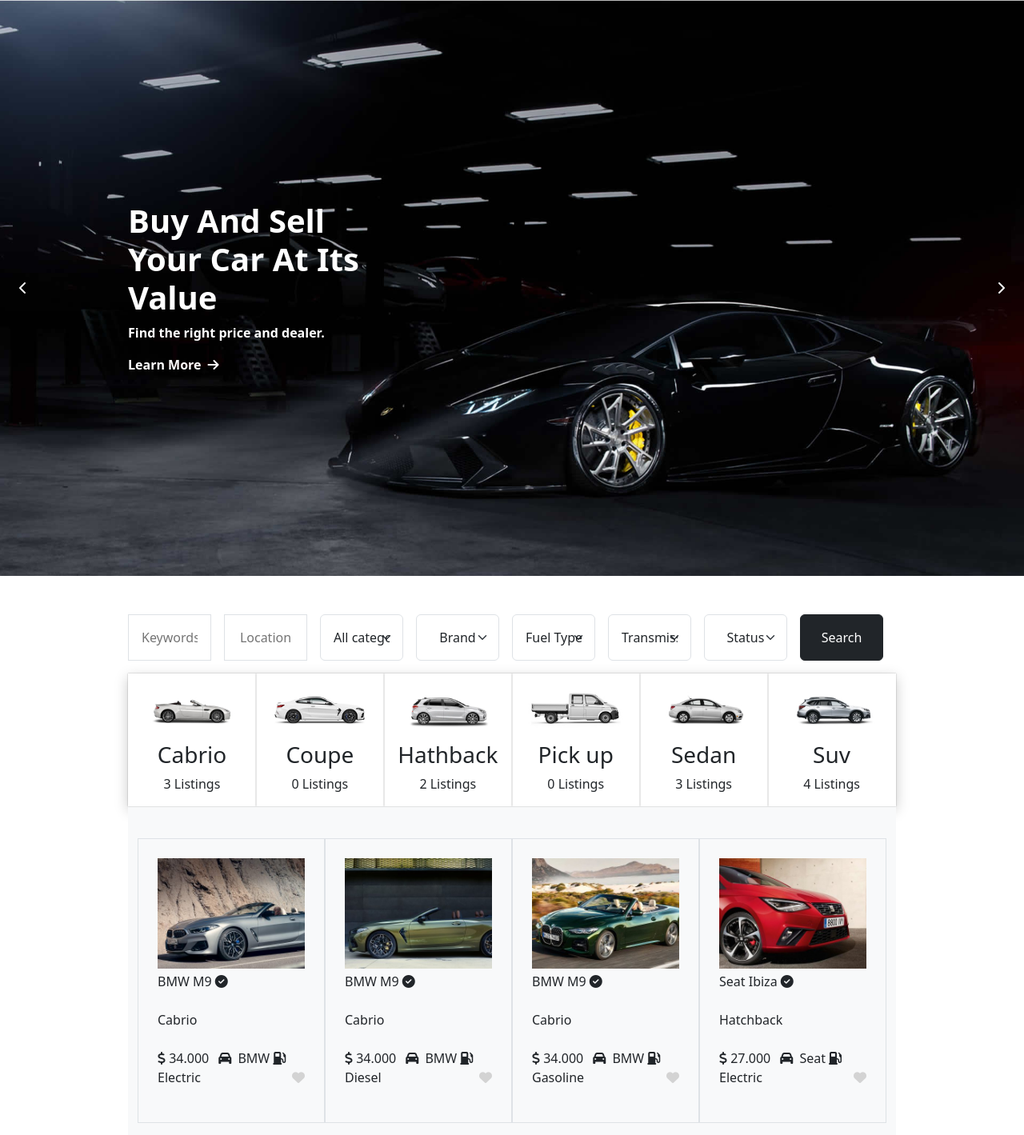
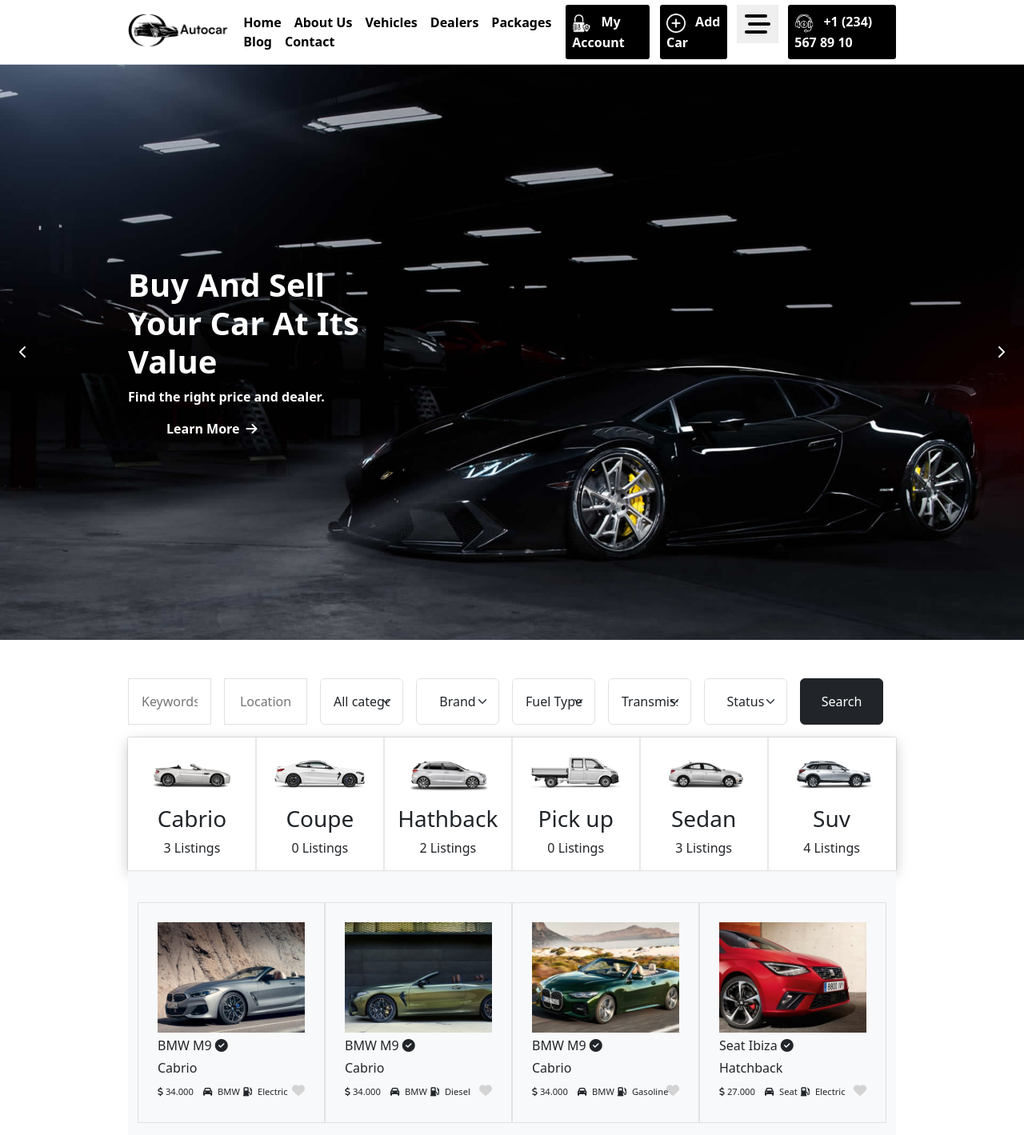
Before and after one commit to davidearbola/proj-html-vuejs, a Vue app: page / in a window 1280 px wide. Shown: the top 1419 px of the page at 80% size. Built offline with nearby package versions, Linux system fonts and the light colour scheme.

Commit message:
assemblaggio componenti per fine lavoro

```diff
--- a/src/App.vue
+++ b/src/App.vue
@@ -38,7 +38,9 @@ export default {
 	>
 		<div ref="cursor" class="cursor"></div>
 		<div ref="outline" class="outline"></div>
+		<PageHeader />
 		<PageMain />
+		<PageFooter />
 	</div>
 </template>
 
--- a/src/Data/store.js
+++ b/src/Data/store.js
@@ -1,6 +1,7 @@
 import { reactive } from "vue";
 
 const iMieiDati = reactive({
+	// Dati Davide
 	customer: {
 		title: "What Are Our Customer Saying ?",
 		subtitle: "Opinion from our Happy Customers.",
@@ -178,8 +179,6 @@ const iMieiDati = reactive({
 		},
 	],
 	number: 0,
-
-	// Componente SearchCar
 	SearchCar: {
 		AllCategories: [
 			"Cabrio",
@@ -236,6 +235,98 @@ const iMieiDati = reactive({
 			Sottotitolo: "4 Listings",
 		},
 	],
+	// Dati Dihep
+	navbarLogo: `logo-autocar11.png`,
+	footerLogo: `logo-footer-autocar11.png`,
+
+	headerData: {
+		navbarLinks: [
+			{ text: `Home`, link: `https://example.com` },
+			{ text: `About Us`, link: `https://example.com` },
+			{ text: `Vehicles`, link: `https://example.com` },
+			{ text: `Dealers`, link: `https://example.com` },
+			{ text: `Packages`, link: `https://example.com` },
+			{ text: `Blog`, link: `https://example.com` },
+			{ text: `Contact`, link: `https://example.com` },
+		],
+	},
+
+	footerData: {
+		acSocials: {
+			facebook: {
+				icon: `fa-brands fa-facebook-f`,
+				link: `https://example.com`,
+			},
+			instagram: {
+				icon: `fa-brands fa-instagram`,
+				link: `https://example.com`,
+			},
+			twitter: {
+				icon: `fa-brands fa-twitter`,
+				link: `https://example.com`,
+			},
+		},
+		//Ogni sezione del footer ha i suoi dati
+		autocarInfo: {
+			acLocation: {
+				text: `New Jersey, USA`,
+				icon: `fa-solid fa-location-dot`,
+			},
+			acEmail: {
+				text: `example@example.com`,
+				icon: `fa-regular fa-envelope`,
+			},
+			acPhone: {
+				text: `+1 (234) 567 89 10`,
+				icon: `fa-solid fa-phone`,
+			},
+		},
+		autocarAccount: {
+			myAccount: {
+				name: `My Account`,
+				link: `https://example.com`,
+			},
+			checkout: {
+				name: `Checkout`,
+				link: `https://example.com`,
+			},
+			cart: {
+				name: `Cart`,
+				link: `https://example.com`,
+			},
+			packages: {
+				name: `Packages`,
+				link: `https://example.com`,
+			},
+			addCar: {
+				name: `Add Car`,
+				link: `https://example.com`,
+			},
+		},
+		autocarQuickLinks: {
+			home: {
+				name: `Home`,
+				link: `https://example.com`,
+			},
+			aboutUs: {
+				name: `About us`,
+				link: `https://example.com`,
+			},
+			blog: {
+				name: `Blog`,
+				link: `https://example.com`,
+			},
+			contact: {
+				name: `Contact`,
+				link: `https://example.com`,
+			},
+			refundAndReturn: {
+				name: `Refund & Returns`,
+				link: `https://example.com`,
+			},
+		},
+		pageCredits: "2022 Autocar - All Rigthts Reserved",
+	},
 });
 
 export default iMieiDati;
--- /dev/null
+++ b/src/components/AutocarFooter.vue
@@ -0,0 +1,216 @@
+<script>
+import store from "../Data/store.js";
+
+export default {
+	components: {},
+
+	data() {
+		return {
+			store,
+		};
+	},
+
+	methods: {
+		getImg(path) {
+			let risultato = new URL(`../assets/Img/${path}`, import.meta.url);
+			return risultato.href;
+		},
+	},
+};
+</script>
+
+<template>
+	<div id="footerWrapper">
+		<div id="footerContent" class="w-75 mx-auto">
+			<!-- Inbox -->
+			<section id="footerInfobox">
+				<div id="footerLogo">
+					<img :src="getImg(store.footerLogo)" alt="" />
+				</div>
+				<p
+					class="infoboxItem"
+					v-for="element in store.footerData.autocarInfo"
+				>
+					<i :class="element.icon"></i>
+					<span>{{ element.text }}</span>
+				</p>
+				<div id="footerSocials">
+					<a
+						v-for="social in store.footerData.acSocials"
+						:href="social.link"
+					>
+						<i :class="social.icon"></i>
+					</a>
+				</div>
+			</section>
+			<!-- Newsletter -->
+			<section id="footerNewsletter">
+				<p class="footerTitle">Join Our Newsletter</p>
+				<p class="footerDetails">
+					Subscribe to be informed about our services and products.
+				</p>
+				<input
+					type="text"
+					id="userEmail"
+					placeholder="Your Email Adress"
+				/>
+				<div id="subscribeDiv">
+					Subscribe <i class="fa-solid fa-arrow-right"></i>
+				</div>
+			</section>
+			<!-- MyAccount -->
+			<section id="footerMyAccount">
+				<p class="footerTitle">My account</p>
+				<ul>
+					<li v-for="item in store.footerData.autocarAccount">
+						<a :href="item.link">
+							{{ item.name }}
+						</a>
+					</li>
+				</ul>
+			</section>
+			<!-- QuickLinks -->
+			<section id="footerQuickLinks">
+				<p class="footerTitle">Quick Links</p>
+				<ul>
+					<li v-for="item in store.footerData.autocarQuickLinks">
+						<a :href="item.link">
+							{{ item.name }}
+						</a>
+					</li>
+				</ul>
+			</section>
+		</div>
+
+		<div id="footerCredits" class="mb-0 pb-2">
+			<i class="fa-regular fa-copyright"></i>
+			{{ store.footerData.pageCredits }}
+		</div>
+	</div>
+</template>
+
+<style scoped>
+#footerWrapper {
+	background-color: black;
+	color: white;
+	padding-top: 3rem;
+}
+
+#footerContent {
+	display: flex;
+	gap: 1rem;
+	font-size: 5rem;
+	justify-content: space-between;
+}
+
+#footerContent > section {
+	font-size: 1rem;
+	display: flex;
+	flex-direction: column;
+	flex-direction: column;
+}
+
+#footerContent a {
+	color: white;
+	text-decoration: none;
+}
+
+/* Stili infobox */
+#footerInfobox {
+	width: 20%;
+}
+
+#footerLogo > img {
+	width: 100%;
+	margin-bottom: 1.5rem;
+}
+
+.infoboxItem {
+	display: flex;
+	flex-wrap: nowrap;
+	font-size: 0.85rem;
+	margin: 0.5rem 0;
+}
+
+.infoboxItem p {
+	display: inline-block;
+}
+
+.infoboxItem i {
+	display: inline-block;
+	font-size: 1.5rem;
+	margin-right: 1rem;
+	width: 1.5rem;
+}
+
+.infoboxItem span {
+	width: calc(100% - 1.5rem);
+	white-space: pre-wrap;
+}
+
+#footerSocials {
+	margin: 0.5rem;
+	align-self: center;
+}
+
+#footerSocials > a {
+	margin: 0 1rem;
+}
+
+/* Stili newsletter */
+#footerNewsletter {
+	width: calc(40% - 3rem);
+}
+
+.footerTitle {
+	font-size: 1.5rem;
+	font-weight: 700;
+	margin: 0 0 0.5rem 0;
+}
+
+.footerDetails {
+	font-size: 0.85rem;
+	margin: 0 0 0.8rem 0;
+}
+
+#userEmail {
+	height: 3.5rem;
+	border-radius: 0.2rem;
+	margin-top: 1.3rem;
+	margin-bottom: 0.2rem;
+	padding: 0 1rem;
+}
+
+#subscribeDiv {
+	display: flex;
+	align-items: center;
+	justify-content: center;
+	background-color: white;
+	color: rgb(160, 160, 160);
+	height: 3.5rem;
+	border-radius: 0.2rem;
+}
+
+/* Stili MyAccount */
+#footerMyAccount {
+	width: 20%;
+	max-width: 10rem;
+}
+
+ul {
+	padding: 0 1rem;
+}
+
+/* Stili QuickLinks */
+#footerQuickLinks {
+	width: 20%;
+	max-width: 10rem;
+}
+
+/* Crediti pagina */
+#footerCredits {
+	margin: 1rem auto;
+	text-align: center;
+	font-size: 0.7rem;
+}
+</style>
--- /dev/null
+++ b/src/components/AutocarNavbar.vue
@@ -0,0 +1,187 @@
+<script>
+import store from "../Data/store.js";
+
+export default {
+	components: {},
+
+	data() {
+		return {
+			store,
+		};
+	},
+
+	methods: {
+		getImg(path) {
+			let risultato = new URL(`../assets/Img/${path}`, import.meta.url);
+			return risultato.href;
+		},
+	},
+};
+</script>
+
+<template>
+	<nav>
+		<div id="navContent" class="w-75 mx-auto d-flex align-items-center">
+			<div id="navLogo">
+				<img :src="getImg(store.navbarLogo)" alt="" />
+			</div>
+			<ul>
+				<li v-for="item in store.headerData.navbarLinks">
+					<a :href="item.link">{{ item.text }}</a>
+				</li>
+			</ul>
+			<div id="navButtons">
+				<div id="navMyAccount" class="navButton">
+					<img src="../assets/Icone/padlock.png" alt="" />
+					My Account
+				</div>
+				<div id="navAddCar" class="navButton">
+					<img src="../assets/Icone/add.png" alt="" />
+					Add Car
+				</div>
+
+				<!-- Offcanvas trigger-->
+				<button
+					id="offcanvasTrigger"
+					data-bs-toggle="offcanvas"
+					data-bs-target="#offcanvas"
+					aria-controls="offcanvasExample"
+				>
+					<i class="fa-solid fa-bars-staggered"></i>
+				</button>
+				<!-- Offcanvas-->
+				<div
+					id="offcanvas"
+					class="offcanvas offcanvas-start"
+					tabindex="-1"
+					aria-labelledby="offcanvasLabel"
+				>
+					<div id="offcanvasContent">
+						<img
+							id="offcanvasLabel"
+							:src="getImg(store.navbarLogo)"
+							alt=""
+						/>
+						<h1>Contact Information</h1>
+						<div class="offcanvasDetail">
+							<i class="fa-solid fa-phone-volume"></i><br />
+							<span>{{
+								store.footerData.autocarInfo.acPhone.text
+							}}</span>
+						</div>
+						<div class="offcanvasDetail">
+							<i class="fa-regular fa-envelope"></i><br />
+							<span>{{
+								store.footerData.autocarInfo.acEmail.text
+							}}</span>
+						</div>
+						<div class="offcanvasDetail">
+							<i class="fa-solid fa-map-location-dot"></i><br />
+							<span>{{
+								store.footerData.autocarInfo.acLocation.text
+							}}</span>
+						</div>
+						<div id="offCanSocials">
+							<a
+								v-for="social in store.footerData.acSocials"
+								:href="social.link"
+							>
+								<i class="mx-1" :class="social.icon"></i>
+							</a>
+						</div>
+					</div>
+				</div>
+
+				<div id="navPhoneNumber" class="navButton">
+					<img src="../assets/Icone/headphones.png" alt="" />
+					{{ store.footerData.autocarInfo.acPhone.text }}
+				</div>
+			</div>
+		</div>
+	</nav>
+</template>
+
+<style scoped>
+nav {
+	background-color: white;
+}
+
+a {
+	text-decoration: none;
+	color: black;
+}
+
+#navContent {
+	height: 5rem;
+	gap: 0.3rem;
+	justify-content: space-between;
+	font-weight: 600;
+}
+
+#navLogo {
+	width: 15%;
+}
+
+#navLogo img {
+	height: 3rem;
+}
+
+#navButtons {
+	display: flex;
+	gap: 0.8rem;
+}
+
+.navButton {
+	background-color: black;
+	color: white;
+	font-size: 1rem;
+	border-radius: 0.2rem;
+	padding: 0.6rem 0.5em;
+}
+
+.navButton img {
+	height: 1.5rem;
+	filter: invert(1);
+	margin-right: 0.5rem;
+}
+
+ul {
+	list-style: none;
+	padding: 0;
+	margin: 0;
+}
+
+li {
+	display: inline-block;
+	margin: 0 0.5rem;
+	font-size: 1rem;
+	color: black;
+}
+
+/* Stili offcanvas */
+#offcanvasTrigger {
+	height: 3rem;
+	color: black;
+	font-size: 2rem;
+	padding: 0 0.6rem;
+	border: none;
+}
+
+#offcanvas i {
+	position: relative;
+	bottom: 5%;
+	margin-top: 1rem;
+}
+
+#offcanvasContent {
+	display: flex;
+	flex-direction: column;
+	text-align: center;
+}
+
+.offcanvasdetail {
+	display: flex;
+	flex-direction: column;
+	align-items: center;
+}
+</style>
--- a/src/components/CardAuto.vue
+++ b/src/components/CardAuto.vue
@@ -1,12 +1,12 @@
 <script>
-import Store from "../Data/store.js";
+import store from "../Data/store.js";
 
 export default {
 	components: {},
 
 	data() {
 		return {
-			Store,
+			store,
 		};
 	},
 	methods: {
@@ -16,10 +16,10 @@ export default {
 		},
 
 		addFav(index) {
-			if (this.Store.cardLists[index].heart == false) {
-				this.Store.cardLists[index].heart = true;
+			if (this.store.cardLists[index].heart == false) {
+				this.store.cardLists[index].heart = true;
 			} else {
-				this.Store.cardLists[index].heart = false;
+				this.store.cardLists[index].heart = false;
 			}
 		},
 	},
@@ -33,7 +33,7 @@ export default {
 	<div class="bg-light w-75 mx-auto py-2">
 		<div class="row p-4 align-content-center">
 			<div
-				v-for="(car, i) in Store.cardLists"
+				v-for="(car, i) in store.cardLists"
 				class="b_shad border col-3 p-4 my-2"
 			>
 				<div>
@@ -44,30 +44,30 @@ export default {
 					/>
 				</div>
 				<div class="position-relative">
-					<p class="py-1">
+					<p class="my-1">
 						{{ car.modello }}
 						<span><i class="fa-solid fa-circle-check"></i></span>
 					</p>
-					<p class="py-1">{{ car.tipo }}</p>
-					<p class="py-1">
-						<span class="me-2"
+					<p class="mb-1">{{ car.tipo }}</p>
+					<p class="mb-1">
+						<span class="me-2 my_fs"
 							><i
 								class="my_me fa-sharp fa-solid fa-dollar-sign"
 							></i>
 							{{ car.prezzo }}</span
 						>
-						<span
+						<span class="my_fs"
 							><i class="mx-1 fa-solid fa-car"></i>
 							{{ car.marchio }}</span
 						>
-						<span
+						<span class="my_fs"
 							><i class="mx-1 fa-solid fa-gas-pump"></i>
 							{{ car.carburante }}</span
 						>
 					</p>
 					<span
 						@click="addFav(i)"
-						class="pb-1 position-absolute bottom-0 end-0"
+						class="position-absolute bottom-0 end-0"
 						:class="car.heart == false ? 'lGrey' : 'lRed'"
 						><i class="color_hov fa-solid fa-heart"></i
 					></span>
@@ -99,4 +99,8 @@ export default {
 .color_hov:hover {
 	color: rgb(231, 117, 117);
 }
+
+.my_fs {
+	font-size: 0.7rem;
+}
 </style>
--- a/src/components/Carosello.vue
+++ b/src/components/Carosello.vue
@@ -88,7 +88,7 @@ export default {
 					</h1>
 					<p class="fw-bold">{{ store.CaroselloSottotitolo }}</p>
 					<div
-						class="d-inline-flex align-items-center gap-2 me-5 cursorPointer fw-bold"
+						class="d-inline-flex align-items-center gap-2 ms-5 cursorPointer fw-bold"
 					>
 						<p class="m-0">Learn More</p>
 						<i class="fa-solid fa-arrow-right"></i>
@@ -111,7 +111,7 @@ export default {
 }
 
 #caroselloHeight {
-	height: 90vh;
+	height: calc(100vh - 5rem);
 }
 
 .imgBack {
@@ -121,6 +121,7 @@ export default {
 	object-position: bottom;
 	transition: 0.5s ease-in-out;
 }
+
 .widthImg {
 	width: 33%;
 }
--- a/src/components/InfoCar.vue
+++ b/src/components/InfoCar.vue
@@ -1,18 +1,16 @@
 <script>
-import Store from "../Data/store.js";
+import store from "../Data/store.js";
 
 export default {
 	components: {},
 
 	data() {
 		return {
-			Store,
-			numero24: 0,
-			numero240: 0,
-			ciao: "",
-			timer24: null,
-			timer240: null,
-			animationExecuted: false,
+			store,
+			animable24: 0,
+			animable240: 0,
+			animable24Timer: null,
+			animable240Timer: null,
 		};
 	},
 	methods: {
@@ -20,70 +18,52 @@ export default {
 			let risultato = new URL(`../assets/Img/${path}`, import.meta.url);
 			return risultato.href;
 		},
-		counted24() {
-			if (!this.timer24) {
-				this.timer24 = setInterval(() => {
-					this.numero24++;
-					if (this.numero24 == 24) {
-						clearInterval(this.timer24);
-						this.timer24 = null;
-						console.log("interrotto");
-					}
-				}, 70);
-			}
+
+		getNumbers(min, max, nomeDelData, ms) {
+			this[nomeDelData] = min;
+			let nomeDelTimer = nomeDelData + "Timer";
+			this[nomeDelTimer] = setInterval(() => {
+				this[nomeDelData]++;
+				if (this[nomeDelData] == max) {
+					clearInterval(this[nomeDelTimer]);
+				}
+			}, ms);
 		},
-		counted240() {
-			if (!this.timer240) {
-				this.timer240 = setInterval(() => {
-					this.numero240 += 10;
-					if (this.numero240 == 240) {
-						clearInterval(this.timer240);
-						this.timer240 = null;
-						console.log("interrotto");
-					}
-				}, 70);
-			}
-		},
-		scroll() {
-			window.addEventListener("scroll", () => {
-				let elemento = document.getElementById("scroll");
-				this.isElementInViewport(elemento);
-				if (
-					this.isElementInViewport(elemento) &&
-					!this.animationExecuted
-				) {
-					this.animationExecuted = true;
-					this.counted24();
-					this.counted240();
-				}
-			});
-		},
+
+		//controlla se l elemento e` tra il top(0) e la fine della viewport.
 		isElementInViewport(el) {
 			const rect = el.getBoundingClientRect();
 			return (
 				rect.top >= 0 &&
-				rect.left >= 0 &&
-				rect.bottom <=
+				rect.top <=
 					(window.innerHeight ||
-						document.documentElement.clientHeight) &&
-				rect.right <=
-					(window.innerWidth || document.documentElement.clientWidth)
+						document.documentElement.clientHeight)
 			);
 		},
 	},
 	created() {},
 	mounted() {
-		this.scroll();
+		//allo scroll,
+		window.addEventListener("scroll", () => {
+			//se l elemento e` tra il top(0) e la fine della viewport.
+			if (this.isElementInViewport(document.getElementById("scroll"))) {
+				if (!this.animable24Timer) {
+					this.getNumbers(0, 24, "animable24", 100);
+				}
+				if (!this.animable240Timer) {
+					this.getNumbers(0, 240, "animable240", 10);
+				}
+			}
+		});
 	},
 	computed: {},
 };
 </script>
 
 <template>
-	<div class="text-center"></div>
-	<div class="bg-light w-75 mx-auto py-2">
-		<div class="row justify-content-center">
-			<div id="scroll" class="col-5 p-3 bk-point position-relative">
+	<div class="w-75 mx-auto py-2">
+		<div class="row justify-content-center align-items-center">
+			<div class="col-5 p-3 bk-point position-relative overflow-hidden">
 				<img
 					class="z-n1 w-100 ruota"
 					:src="getImg('circle-auto-car-1.png')"
@@ -98,13 +78,14 @@ export default {
 				<div
 					class="twoForTwo position-absolute bg-dark leftCircle text-center p-2"
 				>
-					<h4 class="fw-bolder">{{ numero24 }}</h4>
+					<h4 class="fw-bolder">{{ animable24 }}</h4>
 					<p class="my_fs">Years of Experience</p>
 				</div>
 				<div
+					id="scroll"
 					class="twoForTwo position-absolute bg-dark rightCircle text-center p-2"
 				>
-					<h4 class="fw-bolder">{{ numero240 }}</h4>
+					<h4 class="fw-bolder">{{ animable240 }}</h4>
 					<p class="my_fs">Special Expert Team</p>
 				</div>
 			</div>
--- a/src/components/PageFooter.vue
+++ b/src/components/PageFooter.vue
@@ -1,7 +1,26 @@
 <script>
-export default {};
+import store from "../Data/store.js";
+import AutocarFooter from "./AutocarFooter.vue";
+
+export default {
+	components: {
+		AutocarFooter,
+	},
+
+	data() {
+		return {
+			store,
+		};
+	},
+	methods: {},
+	created() {},
+	mounted() {},
+	computed: {},
+};
 </script>
 
-<template></template>
+<template>
+	<AutocarFooter />
+</template>
 
 <style scoped></style>
--- a/src/components/PageHeader.vue
+++ b/src/components/PageHeader.vue
@@ -1,5 +1,26 @@
-<script></script>
+<script>
+import AutocarNavbar from "./AutocarNavbar.vue";
+import store from "../Data/store.js";
 
-<template></template>
+export default {
+	components: {
+		AutocarNavbar,
+	},
+
+	data() {
+		return {
+			store,
+		};
+	},
+	methods: {},
+	created() {},
+	mounted() {},
+	computed: {},
+};
+</script>
+
+<template>
+	<AutocarNavbar />
+</template>
 
 <style scoped></style>
```
